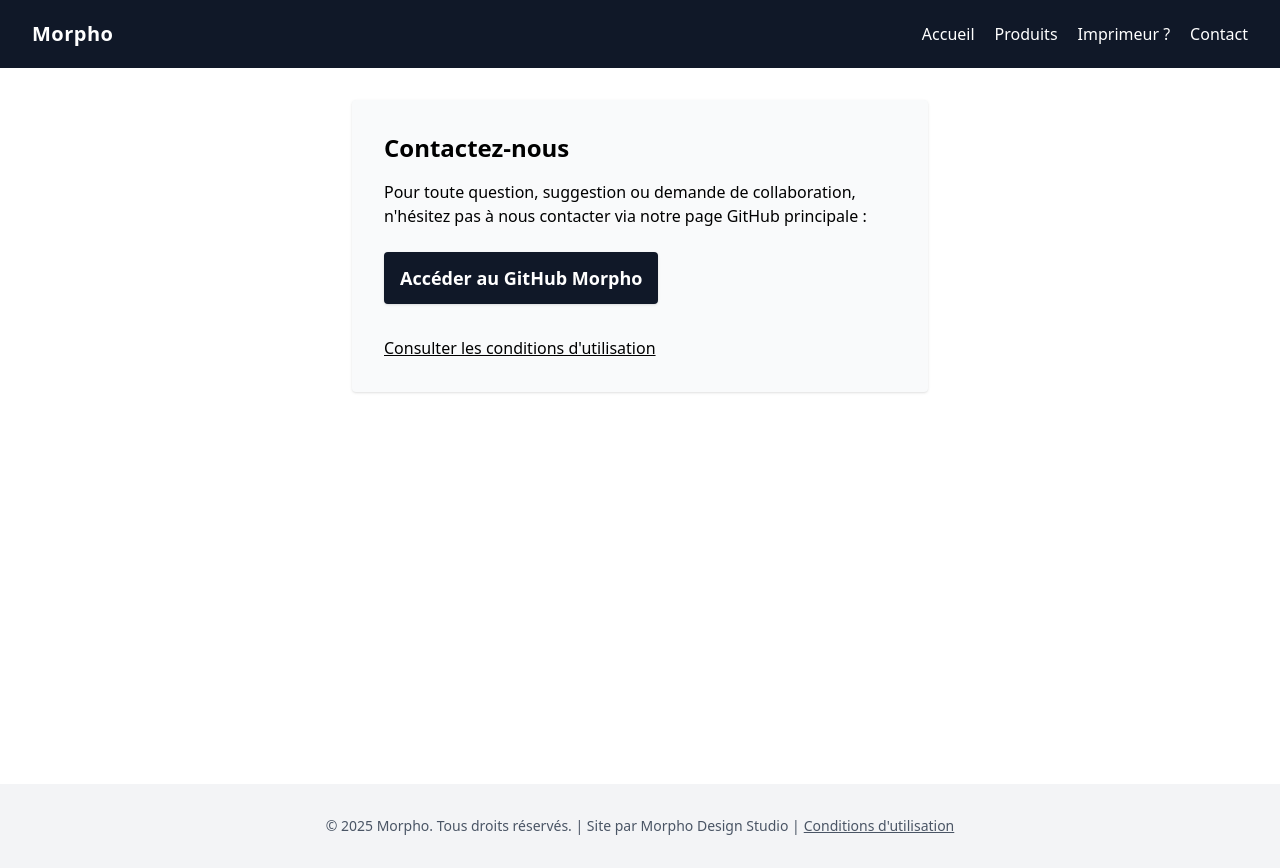
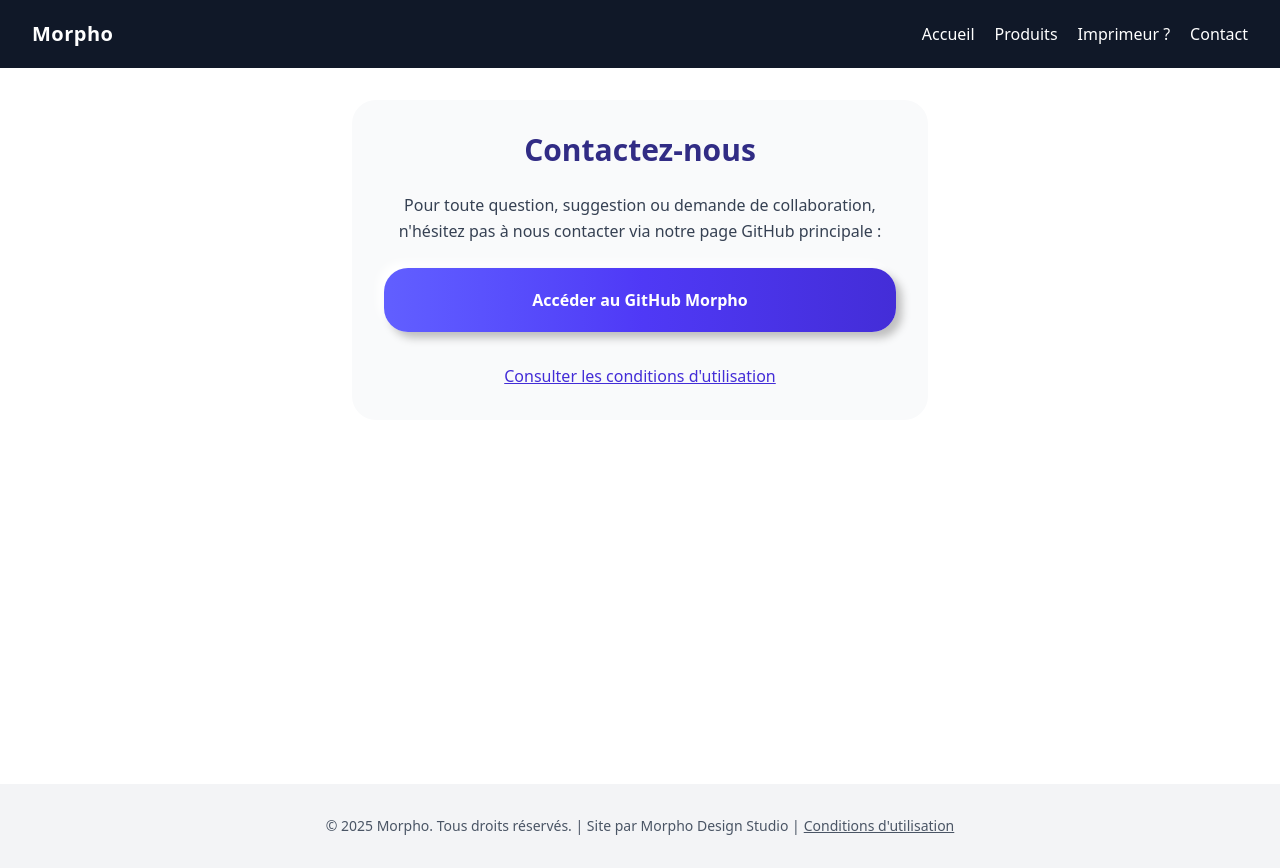
Before and after one commit to LeaRiglet/Morpho, a React (Vite) app: page /Morpho/contact in a window 1280 px wide. Built offline with nearby package versions, Linux system fonts and the light colour scheme.

Commit message:
redo contact page

```diff
--- a/src/pages/Contact.jsx
+++ b/src/pages/Contact.jsx
@@ -5,21 +5,23 @@ const GITHUB_URL = "https://github.com/LeaRiglet/Morpho";
 
 export default function Contact() {
   return (
-    <div className="max-w-xl mx-auto my-8 p-8 bg-gray-50 rounded shadow">
-      <h2 className="text-2xl font-bold mb-4">Contactez-nous</h2>
-      <p>
+    <div className="max-w-xl mx-auto my-8 p-8 bg-gray-50 rounded-3xl">
+      <h2 className="text-3xl font-extrabold mb-6 text-indigo-900 text-center">Contactez-nous</h2>
+      <p className="mb-6 text-center text-gray-700 leading-relaxed">
         Pour toute question, suggestion ou demande de collaboration, n'hésitez pas à nous contacter via notre page GitHub principale :
       </p>
       <a
         href={GITHUB_URL}
         target="_blank"
         rel="noopener noreferrer"
-        className="inline-block mt-6 px-4 py-3 bg-gray-900 text-white rounded font-bold text-lg shadow"
+        className="w-full py-5 rounded-3xl font-extrabold text-white shadow-neumorphism-btn neumorphism-btn transition duration-300 bg-gradient-to-r from-indigo-500 via-indigo-600 to-indigo-700 hover:shadow-neumorphism-btn-hover hover:from-indigo-600 hover:via-indigo-700 hover:to-indigo-800 focus:outline-none focus:ring-4 focus:ring-indigo-400 text-center block"
       >
         Accéder au GitHub Morpho
       </a>
-      <p className="mt-8">
-        <Link to="/tos" className="underline">Consulter les conditions d'utilisation</Link>
+      <p className="mt-8 text-center">
+        <Link to="/tos" className="underline text-indigo-700 hover:text-indigo-900 transition duration-300">
+          Consulter les conditions d'utilisation
+        </Link>
       </p>
     </div>
   );
```
